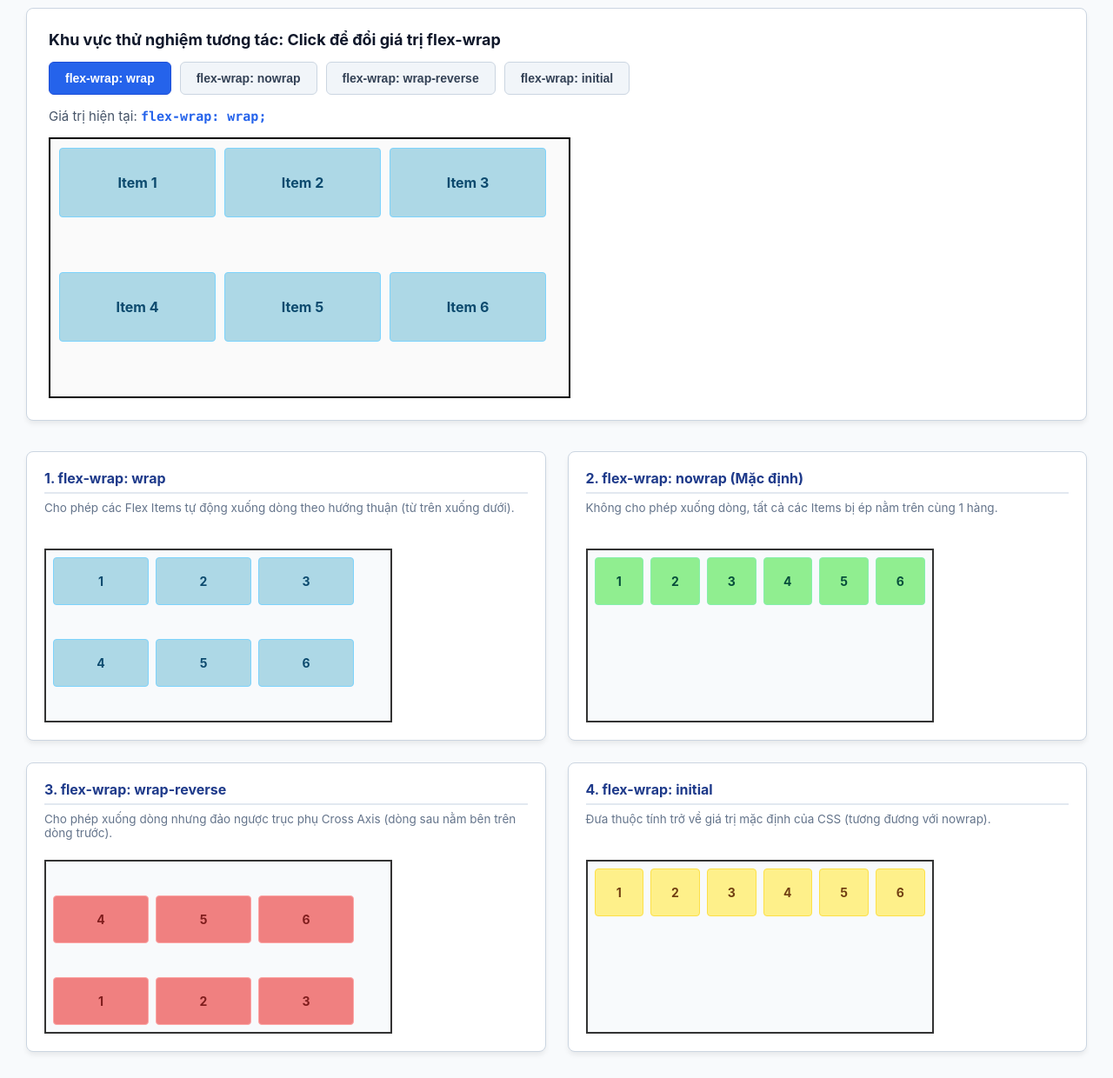
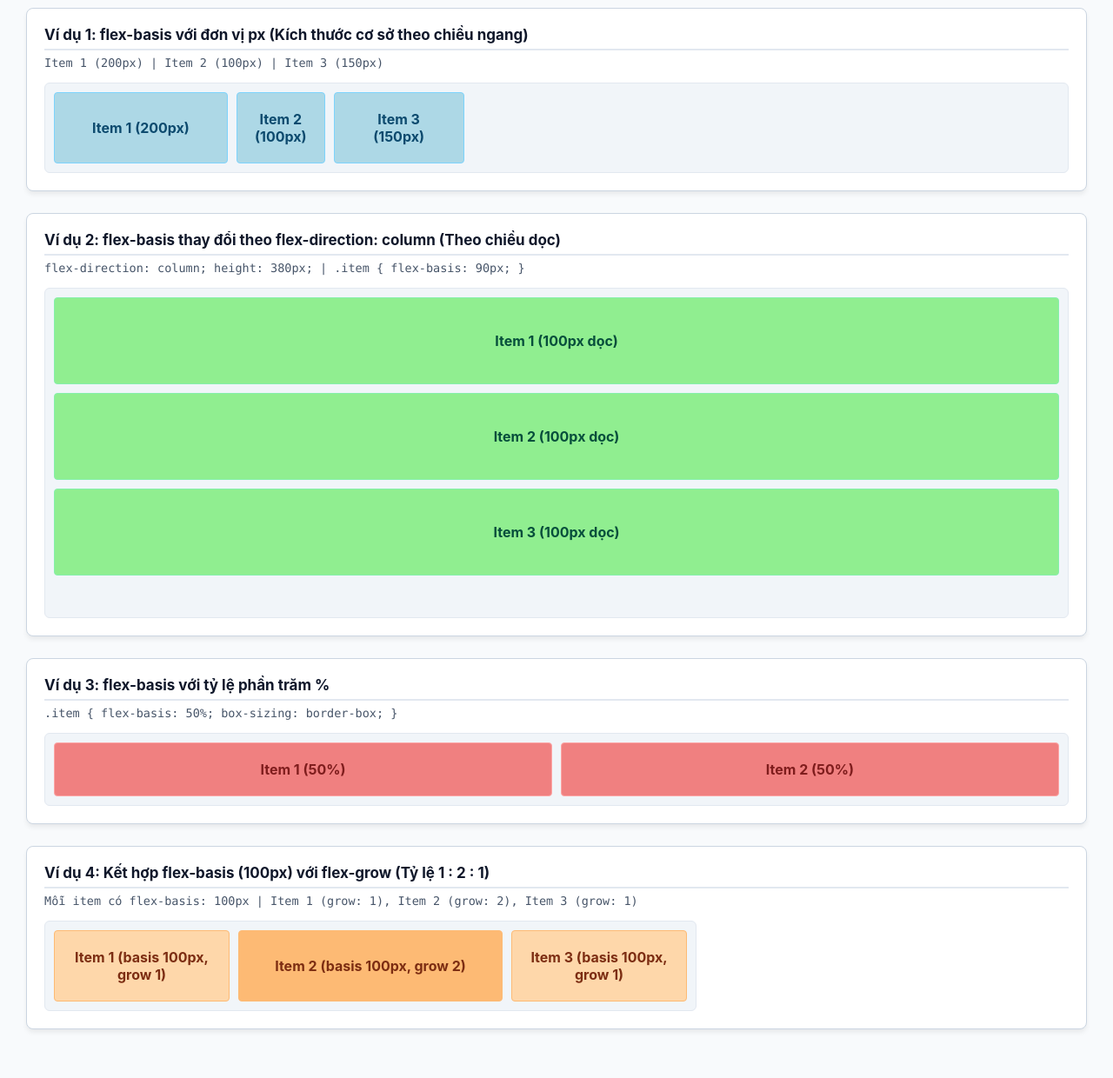
Before and after one commit to dtc245200075-del/my-new-project, a plain HTML site: page index.html in a window 1280 px wide. Shown: the part 85-1325 px from the top of the page at 87% size. Drawn offline with Linux system fonts and the light colour scheme.

Commit message:
Hoàn thành bài thực hành: Thuộc tính flex-basis trong CSS Flexbox

```diff
--- a/index.html
+++ b/index.html
@@ -3,102 +3,55 @@
 <head>
     <meta charset="UTF-8">
     <meta name="viewport" content="width=device-width, initial-scale=1.0">
-    <title>Thực hành thuộc tính flex-wrap trong CSS</title>
+    <title>Thực hành thuộc tính flex-basis trong CSS</title>
     <link rel="stylesheet" href="style.css">
 </head>
 <body>
 
-    <h1>THỰC HÀNH THUỘC TÍNH CSS FLEX-WRAP</h1>
+    <h1>THỰC HÀNH THUỘC TÍNH CSS FLEX-BASIS</h1>
 
-    <!-- Bộ điều khiển tương tác trực tiếp -->
-    <div class="interactive-box">
-        <h2>Khu vực thử nghiệm tương tác: Click để đổi giá trị flex-wrap</h2>
-        <div class="btn-group">
-            <button onclick="setWrap('wrap')" id="btn-wrap" class="active">flex-wrap: wrap</button>
-            <button onclick="setWrap('nowrap')" id="btn-nowrap">flex-wrap: nowrap</button>
-            <button onclick="setWrap('wrap-reverse')" id="btn-wrap-reverse">flex-wrap: wrap-reverse</button>
-            <button onclick="setWrap('initial')" id="btn-initial">flex-wrap: initial</button>
-        </div>
-        <p class="current-value">Giá trị hiện tại: <strong id="val-display">flex-wrap: wrap;</strong></p>
-        <div class="container" id="demo-container">
-            <div class="item">Item 1</div>
-            <div class="item">Item 2</div>
-            <div class="item">Item 3</div>
-            <div class="item">Item 4</div>
-            <div class="item">Item 5</div>
-            <div class="item">Item 6</div>
+    <!-- VÍ DỤ 1: flex-basis với px -->
+    <div class="card">
+        <h2>Ví dụ 1: flex-basis với đơn vị px (Kích thước cơ sở theo chiều ngang)</h2>
+        <p class="syntax">Item 1 (200px) | Item 2 (100px) | Item 3 (150px)</p>
+        <div class="container ex1">
+            <div class="item item1">Item 1 (200px)</div>
+            <div class="item item2">Item 2 (100px)</div>
+            <div class="item item3">Item 3 (150px)</div>
         </div>
     </div>
 
-    <!-- Bảng so sánh trực quan cả 4 giá trị -->
-    <div class="comparison-grid">
-        <!-- 1. wrap -->
+    <!-- VÍ DỤ 2: flex-basis với flex-direction: column -->
     <div class="card">
-            <h3>1. flex-wrap: wrap</h3>
-            <p class="desc">Cho phép các Flex Items tự động xuống dòng theo hướng thuận (từ trên xuống dưới).</p>
-            <div class="container-demo wrap">
-                <div class="item">1</div>
-                <div class="item">2</div>
-                <div class="item">3</div>
-                <div class="item">4</div>
-                <div class="item">5</div>
-                <div class="item">6</div>
+        <h2>Ví dụ 2: flex-basis thay đổi theo flex-direction: column (Theo chiều dọc)</h2>
+        <p class="syntax">flex-direction: column; height: 380px; | .item { flex-basis: 90px; }</p>
+        <div class="container ex2">
+            <div class="item">Item 1 (100px dọc)</div>
+            <div class="item">Item 2 (100px dọc)</div>
+            <div class="item">Item 3 (100px dọc)</div>
         </div>
     </div>
 
-        <!-- 2. nowrap -->
+    <!-- VÍ DỤ 3: flex-basis với % -->
     <div class="card">
-            <h3>2. flex-wrap: nowrap (Mặc định)</h3>
-            <p class="desc">Không cho phép xuống dòng, tất cả các Items bị ép nằm trên cùng 1 hàng.</p>
-            <div class="container-demo nowrap">
-                <div class="item">1</div>
-                <div class="item">2</div>
-                <div class="item">3</div>
-                <div class="item">4</div>
-                <div class="item">5</div>
-                <div class="item">6</div>
+        <h2>Ví dụ 3: flex-basis với tỷ lệ phần trăm %</h2>
+        <p class="syntax">.item { flex-basis: 50%; box-sizing: border-box; }</p>
+        <div class="container ex3">
+            <div class="item">Item 1 (50%)</div>
+            <div class="item">Item 2 (50%)</div>
         </div>
     </div>
 
-        <!-- 3. wrap-reverse -->
+    <!-- VÍ DỤ 4: Kết hợp flex-basis với flex-grow -->
     <div class="card">
-            <h3>3. flex-wrap: wrap-reverse</h3>
-            <p class="desc">Cho phép xuống dòng nhưng đảo ngược trục phụ Cross Axis (dòng sau nằm bên trên dòng trước).</p>
-            <div class="container-demo wrap-reverse">
-                <div class="item">1</div>
-                <div class="item">2</div>
-                <div class="item">3</div>
-                <div class="item">4</div>
-                <div class="item">5</div>
-                <div class="item">6</div>
+        <h2>Ví dụ 4: Kết hợp flex-basis (100px) với flex-grow (Tỷ lệ 1 : 2 : 1)</h2>
+        <p class="syntax">Mỗi item có flex-basis: 100px | Item 1 (grow: 1), Item 2 (grow: 2), Item 3 (grow: 1)</p>
+        <div class="container ex4">
+            <div class="item item-grow1">Item 1 (basis 100px, grow 1)</div>
+            <div class="item item-grow2">Item 2 (basis 100px, grow 2)</div>
+            <div class="item item-grow3">Item 3 (basis 100px, grow 1)</div>
         </div>
     </div>
 
-        <!-- 4. initial -->
-        <div class="card">
-            <h3>4. flex-wrap: initial</h3>
-            <p class="desc">Đưa thuộc tính trở về giá trị mặc định của CSS (tương đương với nowrap).</p>
-            <div class="container-demo initial">
-                <div class="item">1</div>
-                <div class="item">2</div>
-                <div class="item">3</div>
-                <div class="item">4</div>
-                <div class="item">5</div>
-                <div class="item">6</div>
-            </div>
-        </div>
-    </div>
-
-    <script>
-        function setWrap(value) {
-            const container = document.getElementById('demo-container');
-            const display = document.getElementById('val-display');
-            container.style.flexWrap = value;
-            display.innerText = 'flex-wrap: ' + value + ';';
-
-            document.querySelectorAll('.btn-group button').forEach(b => b.classList.remove('active'));
-            document.getElementById('btn-' + value).classList.add('active');
-        }
-    </script>
 </body>
 </html>
--- a/style.css
+++ b/style.css
@@ -17,171 +17,137 @@ h1 {
     margin-bottom: 25px;
 }
 
-/* Khu vực điều khiển tương tác */
-.interactive-box {
+.card {
     background-color: #ffffff;
     border: 1px solid #cbd5e1;
     border-radius: 8px;
-    padding: 25px;
-    margin-bottom: 35px;
+    padding: 20px;
+    margin-bottom: 25px;
     box-shadow: 0 4px 6px -1px rgba(0, 0, 0, 0.08);
 }
 
-.interactive-box h2 {
-    font-size: 18px;
+h2 {
+    margin-top: 0;
     color: #0f172a;
+    font-size: 17px;
+    border-bottom: 2px solid #e2e8f0;
+    padding-bottom: 6px;
+    margin-bottom: 6px;
+}
+
+p.syntax {
+    font-family: Consolas, monospace;
+    font-size: 13.5px;
+    color: #475569;
     margin-bottom: 15px;
 }
 
-.btn-group {
-    display: flex;
-    gap: 10px;
-    flex-wrap: wrap;
-    margin-bottom: 15px;
-}
-
-.btn-group button {
-    padding: 10px 18px;
-    font-size: 14px;
-    font-weight: 600;
-    border: 1px solid #cbd5e1;
-    background-color: #f1f5f9;
-    color: #334155;
-    border-radius: 6px;
-    cursor: pointer;
-    transition: all 0.2s;
-}
-
-.btn-group button:hover {
-    background-color: #e2e8f0;
-}
-
-.btn-group button.active {
-    background-color: #2563eb;
-    color: #ffffff;
-    border-color: #1d4ed8;
-}
-
-.current-value {
-    font-size: 15px;
-    margin-bottom: 15px;
-    color: #475569;
-}
-
-.current-value strong {
-    color: #2563eb;
-    font-family: Consolas, monospace;
-}
-
-/* Container ví dụ tổng hợp chuẩn đề bài: 600px x 300px, border 2px solid black */
-.container {
-    display: flex;
-    flex-wrap: wrap;
-    width: 600px;
-    height: 300px;
-    gap: 10px;
-    border: 2px solid black;
-    background-color: #fafafa;
-    padding: 10px;
-    overflow: auto;
-}
-
+/* Base item styles */
 .item {
-    width: 180px;
-    height: 80px;
     padding: 20px;
-    background-color: lightblue;
     text-align: center;
     font-weight: bold;
     border-radius: 4px;
     display: flex;
     align-items: center;
     justify-content: center;
+}
+
+/* Ví dụ 1: flex-basis với px */
+.container.ex1 {
+    display: flex;
+    gap: 10px;
+    background-color: #f1f5f9;
+    padding: 10px;
+    border: 1px solid #e2e8f0;
+    border-radius: 6px;
+}
+
+.ex1 .item {
+    background-color: lightblue;
     color: #0c4a6e;
     border: 1px solid #7dd3fc;
 }
 
-/* Grid 4 thẻ so sánh trực quan */
-.comparison-grid {
-    display: grid;
-    grid-template-columns: repeat(auto-fit, minmax(420px, 1fr));
-    gap: 25px;
+.ex1 .item1 {
+    flex-basis: 200px;
 }
 
-.card {
-    background-color: #ffffff;
-    border: 1px solid #cbd5e1;
-    border-radius: 8px;
-    padding: 20px;
-    box-shadow: 0 4px 6px -1px rgba(0, 0, 0, 0.08);
+.ex1 .item2 {
+    flex-basis: 100px;
 }
 
-.card h3 {
-    font-size: 16px;
-    color: #1e3a8a;
-    margin-bottom: 8px;
-    border-bottom: 2px solid #e2e8f0;
-    padding-bottom: 6px;
+.ex1 .item3 {
+    flex-basis: 150px;
 }
 
-.card p.desc {
-    font-size: 13.5px;
-    color: #64748b;
-    margin-bottom: 15px;
-    min-height: 40px;
+/* Ví dụ 2: flex-basis với column */
+.container.ex2 {
+    display: flex;
+    flex-direction: column;
+    gap: 10px;
+    height: 380px;
+    background-color: #f1f5f9;
+    padding: 10px;
+    border: 1px solid #e2e8f0;
+    border-radius: 6px;
 }
 
-.container-demo {
+.ex2 .item {
+    flex-basis: 100px;
+    background-color: lightgreen;
+    color: #064e3b;
+    border: 1px solid #86efac;
+}
+
+/* Ví dụ 3: flex-basis với % */
+.container.ex3 {
+    display: flex;
+    gap: 10px;
+    background-color: #f1f5f9;
+    padding: 10px;
+    border: 1px solid #e2e8f0;
+    border-radius: 6px;
+}
+
+.ex3 .item {
+    flex-basis: 50%;
+    background-color: lightcoral;
+    color: #7f1d1d;
+    border: 1px solid #fca5a5;
+}
+
+/* Ví dụ 4: flex-basis kết hợp flex-grow */
+.container.ex4 {
     display: flex;
     width: 100%;
-    max-width: 400px;
-    height: 200px;
-    gap: 8px;
-    border: 2px solid #333;
-    padding: 8px;
-    background-color: #f8fafc;
-    overflow: hidden;
+    max-width: 750px;
+    gap: 10px;
+    background-color: #f1f5f9;
+    padding: 10px;
+    border: 1px solid #e2e8f0;
+    border-radius: 6px;
 }
 
-.container-demo .item {
-    width: 110px;
-    height: 55px;
-    padding: 10px;
-    font-size: 14px;
+.ex4 .item {
+    padding: 20px;
+    background-color: #fed7aa;
+    color: #7c2d12;
+    border: 1px solid #fdba74;
 }
 
-/* Các giá trị cụ thể */
-.container-demo.wrap {
-    flex-wrap: wrap;
-}
-.container-demo.wrap .item {
-    background-color: lightblue;
-    color: #0c4a6e;
+.ex4 .item-grow1 {
+    flex-basis: 100px;
+    flex-grow: 1;
 }
 
-.container-demo.nowrap {
-    flex-wrap: nowrap;
-}
-.container-demo.nowrap .item {
-    background-color: lightgreen;
-    color: #064e3b;
-    border-color: #86efac;
+.ex4 .item-grow2 {
+    flex-basis: 100px;
+    flex-grow: 2;
+    background-color: #fdba74;
 }
 
-.container-demo.wrap-reverse {
-    flex-wrap: wrap-reverse;
+.ex4 .item-grow3 {
+    flex-basis: 100px;
+    flex-grow: 1;
 }
-.container-demo.wrap-reverse .item {
-    background-color: lightcoral;
-    color: #7f1d1d;
-    border-color: #fca5a5;
-}
-
-.container-demo.initial {
-    flex-wrap: initial;
-}
-.container-demo.initial .item {
-    background-color: #fef08a;
-    color: #713f12;
-    border-color: #fde047;
-}
```
Also changed, not shown: flex-basis-result.png (added). Lines whose indentation alone changed are shown as unchanged.
